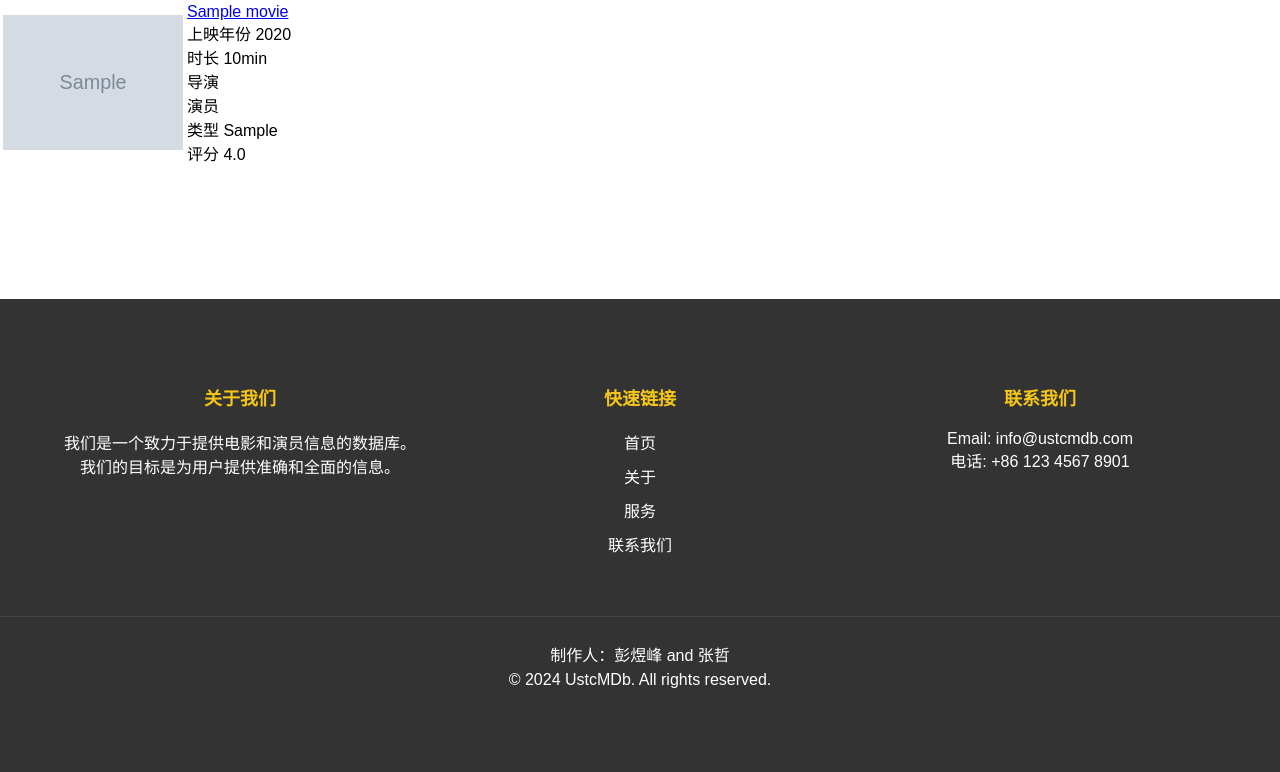
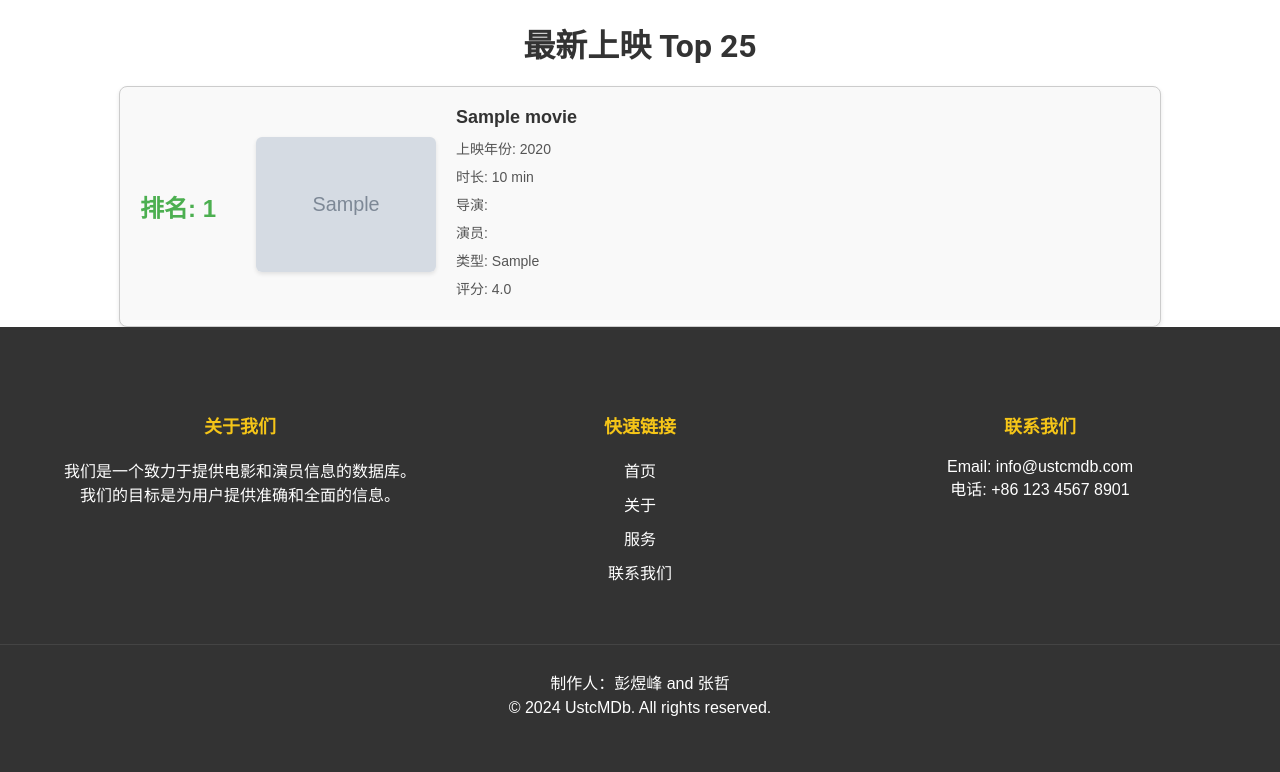
Before and after one commit to PaPa-jun/UstcMDb, a Flask app: page /movie/recent25 in a window 1280 px wide. Shown: the part 56-828 px from the top of the page. Before the commit the page ends 744 px from the top, so only its background shows below. Run offline with Flask 3, Linux system fonts and the light colour scheme; tables that the repository leaves empty hold one stand-in row (values such as "Sample post"); grey boxes marked "Sample" are stand-in pictures.

Commit message:
updating rating

```diff
--- a/apps/cast/view.py
+++ b/apps/cast/view.py
@@ -7,5 +7,4 @@ blueprint = Blueprint("cast", __name__)
 def cast_profile(id):
     cast = Cast()
     cast_info = cast.get_info(id, g.db)
-    print(cast_info)
     return render_template("casts/detail.html", cast = cast_info)
--- a/apps/config.py
+++ b/apps/config.py
@@ -5,7 +5,7 @@ class Base:
         "host" : "localhost",
         "port" : 3306,
         "user" : "root",
-        "password" : "zhangzhe777",
+        "password" : "Pyf20030317",
         "schema" : "ustcMDb",
         "charset" : 'utf8mb4'
     }
--- a/apps/search/module.py
+++ b/apps/search/module.py
@@ -19,7 +19,7 @@ class Search:
 
     def search_movie(self):
         with self.db.cursor() as cursor:
-            sql = "SELECT id FROM movie WHERE title LIKE %s ORDER BY imdb_rating DESC"
+            sql = "SELECT id FROM movie WHERE title LIKE %s ORDER BY local_rating DESC, imdb_rating DESC"
             cursor.execute(sql, ('%' + self.keywords + '%',))
             ids = cursor.fetchall()
         movie = Movie()
--- a/data/src/main.py
+++ b/data/src/main.py
@@ -9,7 +9,7 @@ path_reviews = "data/reviews/reviews.json"
 path_users = "data/users/users.json"
 
 database_host = "localhost"
-database_password = "zhangzhe777"
+database_password = "Pyf20030317"
 database_schema = "ustcMDb"
 
 def main():
@@ -36,7 +36,9 @@ def main():
     # fake_users = user.create_user_from_reviews(path_reviews)
     # scraper.to_json(fake_users, path_users)
     # database.load_user_from_json(path_users)
-    database.load_review_from_json(path_reviews)
+    # database.load_review_from_json(path_reviews)
+
+    database.update_local_rating()
 
 def update_ids():
     with open(path_top_25, 'r') as file:
--- a/extensions/interface/module.py
+++ b/extensions/interface/module.py
@@ -69,7 +69,7 @@ class Movie:
 
     def top(self, db, range):
         with db.cursor() as cursor:
-            cursor.execute("SELECT id FROM movie ORDER BY imdb_rating DESC, local_rating DESC LIMIT %s", (range,))
+            cursor.execute("SELECT id FROM movie ORDER BY local_rating DESC, imdb_rating DESC LIMIT %s", (range,))
             movies = cursor.fetchall()  # fetchall instead of fetchone to get multiple records
 
         movies_info = []
--- a/templates/casts/detail.html
+++ b/templates/casts/detail.html
@@ -24,7 +24,7 @@
                             {{ cast.birth.strftime('%Y-%m-%d') if cast.birth else '未知'}}
                         </div>
                         <div class="job">
-                            <span class="explain">职业</span>:
+                            <span class="explain">其他职业</span>:
                             {{ cast.job if cast.job else '未知' }}
                         </div>
                         <div class="imdbID">
--- a/templates/movie/recent.html
+++ b/templates/movie/recent.html
@@ -1,45 +1,42 @@
 {% extends "base.html" %}
 
-{% block title %}最新上映 top 25{% endblock %}
+{% block title %}最新上映 Top 25{% endblock %}
 
-{% block header %}
-    <h1>最新上映 Top 25</h1>
+{% block extra_css %}
+<link rel="stylesheet" href="{{ url_for('static', filename='css/recent_25.css') }}">
 {% endblock %}
 
-{% block  main %}
+{% block main %}
+<div class="container">
+    <h1 class="page_title">最新上映 Top 25</h1>
+    <div class="movies_list">
         {% for movie_info in movies %}
-        <div>
-            <table>
-                <tbody>
-                    <tr>
-                        <td>
-                            <a href="{{ url_for('movie.movie_detail', id=movie_info.id) }}"><img src="{{ movie_info.poster}}" alt="电影的图片" width="180"></a>
-                        </td>
-                        <td>
-                            <div class="movie_info_text">
-                                <a href="{{ url_for('movie.movie_detail', id=movie_info.id) }}"> {{ movie_info.title }} </a>
-                            </div>
-                            <div>上映年份 {{ movie_info.year }}</div>
-                            <div>时长 {{ movie_info.duration }}min</div>
-                            <div>
-                                导演
+        <div class="movie_item">
+            <div class="movie_rank">排名: {{ loop.index }}</div>
+            <a href="{{ url_for('movie.movie_detail', id=movie_info.id) }}" class="movie_poster_link">
+                <img src="{{ movie_info.poster }}" alt="{{ movie_info.title }} 的图片" class="movie_poster">
+            </a>
+            <div class="movie_info">
+                <a href="{{ url_for('movie.movie_detail', id=movie_info.id) }}" class="movie_title">{{ movie_info.title }}</a>
+                <div class="movie_year">上映年份: {{ movie_info.year }}</div>
+                <div class="movie_duration">时长: {{ movie_info.duration }} min</div>
+                <div class="movie_director">
+                    导演:
                     {% for one_director in movie_info.director %}
                     {{ one_director.name }}{% if not loop.last %} / {% endif %}
                     {% endfor %}
                 </div>
-                            <div>
-                                演员
+                <div class="movie_casts">
+                    演员:
                     {% for one_actor in movie_info.casts[:3] %}
                     {{ one_actor.name }}{% if not loop.last %} / {% endif %}
                     {% endfor %}
                 </div>
-                            <div>类型 {{ movie_info.genres }}</div>
-                            <div>评分 {{ movie_info.local_rating }}</div>
-                        </td>
-                    </tr>
-                </tbody>
-            </table>
-
+                <div class="movie_genres">类型: {{ movie_info.genres }}</div>
+                <div class="movie_rating">评分: {{ movie_info.local_rating }}</div>
+            </div>
         </div>
         {% endfor %}
+    </div>
+</div>
 {% endblock %}
```
Also changed, not shown: data/src/module.py (+39 -0 lines). Lines whose indentation alone changed are shown as unchanged.
